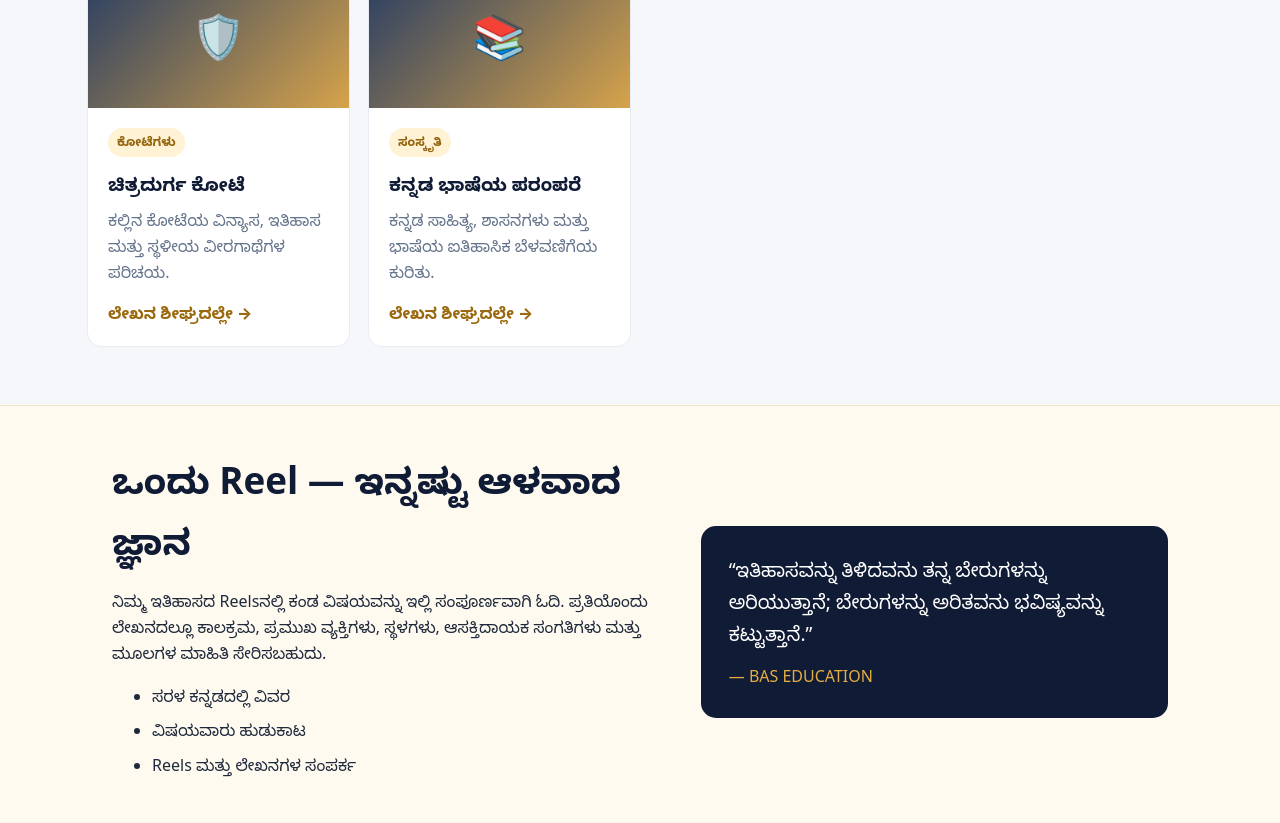
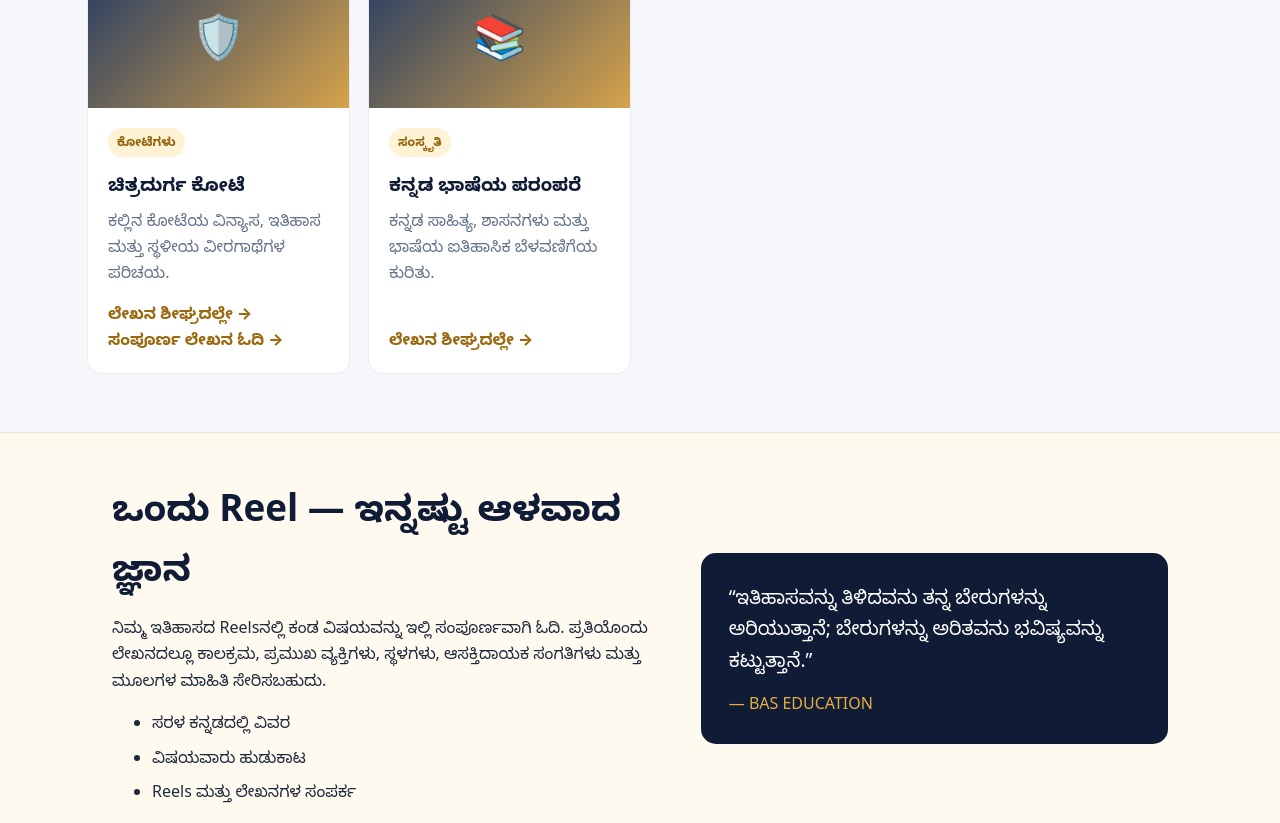
Before and after one commit to Baseducation003/Bas-education, a plain HTML site: page index.html in a window 1280 px wide. Shown: the part 2214-3037 px from the top of the page. Drawn offline with Linux system fonts and the light colour scheme.

Commit message:
Update Chitradurga Fort article with full link
Added a link to the full article for Chitradurga Fort.

```diff
--- a/index.html
+++ b/index.html
@@ -102,7 +102,9 @@ footer{background:var(--navy);color:#dce4f3;padding:30px 22px;text-align:center}
         <div class="art-top">🇮🇳</div><div class="content"><span class="tag">ಸ್ವಾತಂತ್ರ್ಯ</span><h3>ಭಾರತದ ಸ್ವಾತಂತ್ರ್ಯ ಹೋರಾಟ</h3><p>ಭಾರತದ ಸ್ವಾತಂತ್ರ್ಯದ ದಾರಿಯಲ್ಲಿ ನಡೆದ ಪ್ರಮುಖ ಚಳವಳಿಗಳು ಮತ್ತು ವ್ಯಕ್ತಿಗಳ ಕಥೆ.</p><a class="read" href="#contact">ಲೇಖನ ಶೀಘ್ರದಲ್ಲೇ →</a></div>
       </article>
       <article class="article" data-search="ಕೋಟೆ ಕರ್ನಾಟಕ ಚitradurga ಚಿತ್ರದುರ್ಗ">
-        <div class="art-top">🛡️</div><div class="content"><span class="tag">ಕೋಟೆಗಳು</span><h3>ಚಿತ್ರದುರ್ಗ ಕೋಟೆ</h3><p>ಕಲ್ಲಿನ ಕೋಟೆಯ ವಿನ್ಯಾಸ, ಇತಿಹಾಸ ಮತ್ತು ಸ್ಥಳೀಯ ವೀರಗಾಥೆಗಳ ಪರಿಚಯ.</p><a class="read" href="#contact">ಲೇಖನ ಶೀಘ್ರದಲ್ಲೇ →</a></div>
+        <div class="art-top">🛡️</div><div class="content"><span class="tag">ಕೋಟೆಗಳು</span><h3>ಚಿತ್ರದುರ್ಗ ಕೋಟೆ</h3><p>ಕಲ್ಲಿನ ಕೋಟೆಯ ವಿನ್ಯಾಸ, ಇತಿಹಾಸ ಮತ್ತು ಸ್ಥಳೀಯ ವೀರಗಾಥೆಗಳ ಪರಿಚಯ.</p><a class="read" href="#contact">ಲೇಖನ ಶೀಘ್ರದಲ್ಲೇ →<a class="read" href="articles/chitradurga-fort.html">
+  ಸಂಪೂರ್ಣ ಲೇಖನ ಓದಿ →
+        </a>
       </article>
       <article class="article" data-search="ಕನ್ನಡ ಭಾಷೆ ಸಂಸ್ಕೃತಿ ಪರಂಪರೆ">
         <div class="art-top">📚</div><div class="content"><span class="tag">ಸಂಸ್ಕೃತಿ</span><h3>ಕನ್ನಡ ಭಾಷೆಯ ಪರಂಪರೆ</h3><p>ಕನ್ನಡ ಸಾಹಿತ್ಯ, ಶಾಸನಗಳು ಮತ್ತು ಭಾಷೆಯ ಐತಿಹಾಸಿಕ ಬೆಳವಣಿಗೆಯ ಕುರಿತು.</p><a class="read" href="#contact">ಲೇಖನ ಶೀಘ್ರದಲ್ಲೇ →</a></div>
```
